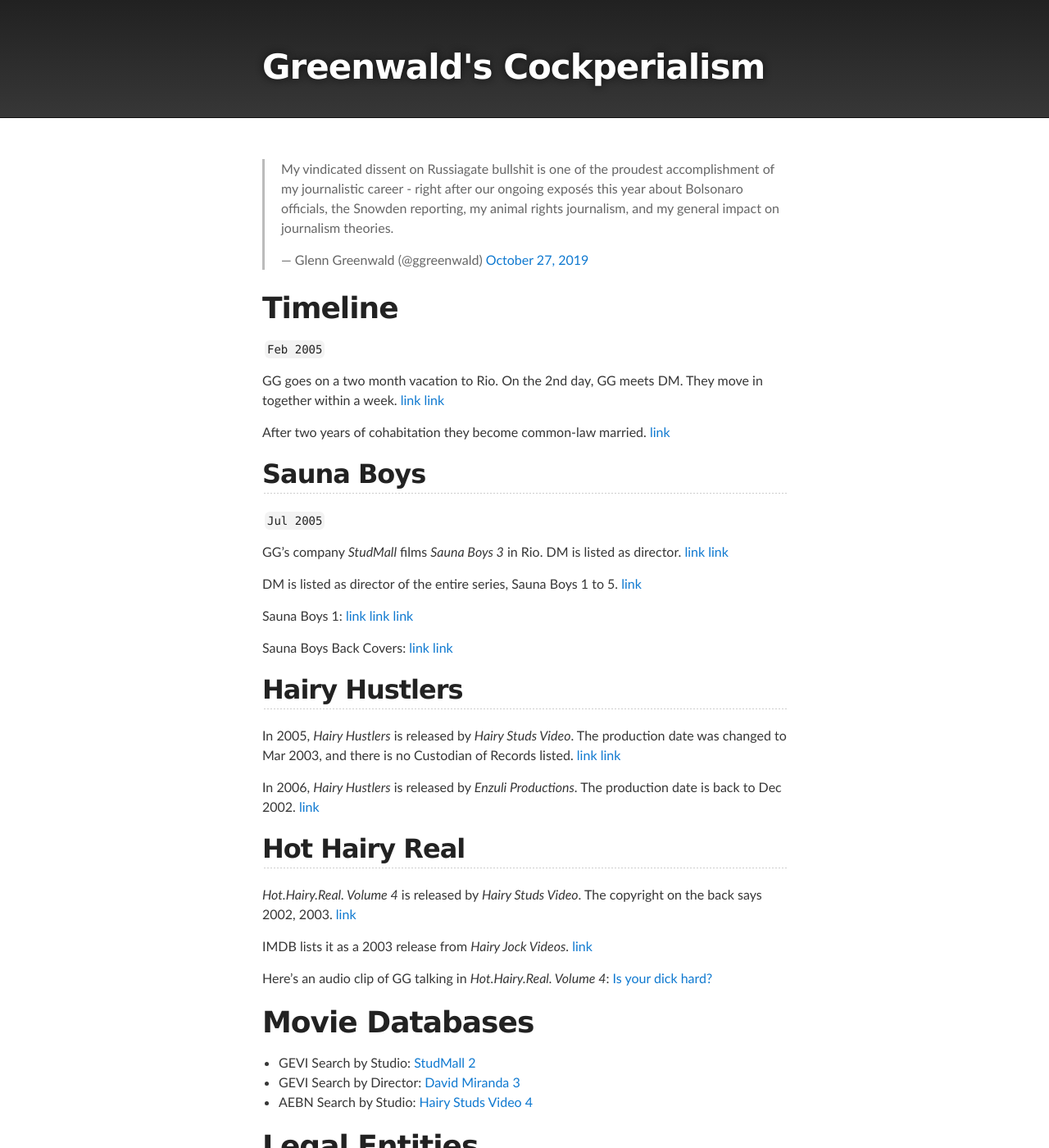
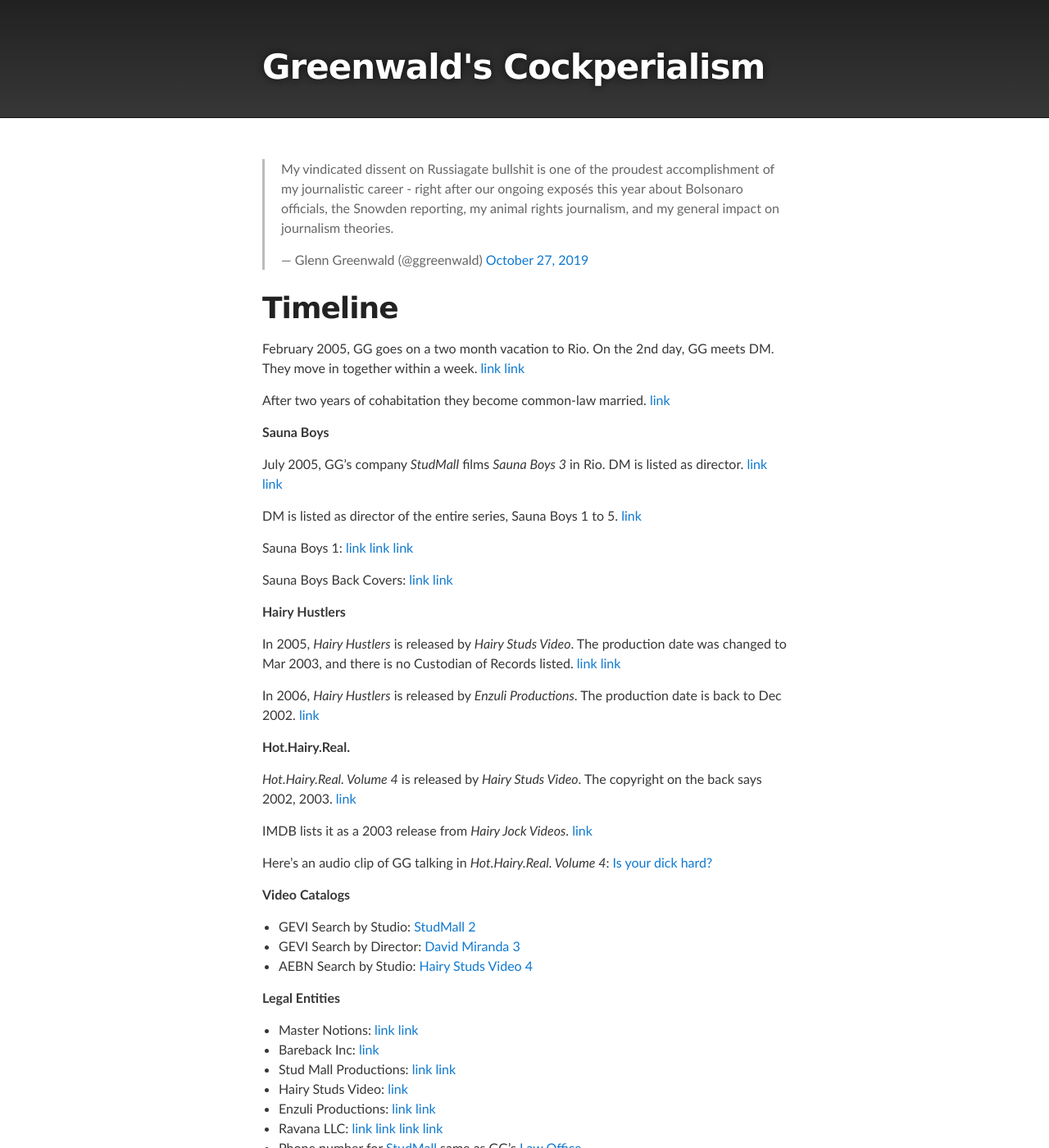
Before and after one commit to masternotions/masternotions.github.io, a Jekyll site: the page built from index.md, in a window 1280 px wide and 1400 px high. Shown: the whole window at 82% size. Built offline with Jekyll 4.4.1, drawn with Linux system fonts in a browser that asks for light colours; comment, search, counter and statistics services are not loaded; some of the changed text lies outside the part shown.

Commit message:
Update index.md

```diff
--- a/index.md
+++ b/index.md
@@ -1,26 +1,22 @@
 ---
 layout: index
-modified: "Sep 8, 2020"
+modified: "September 9, 2020"
 ---
 
 <blockquote class="twitter-tweet" data-conversation="none" data-dnt="true"><p lang="en" dir="ltr">My vindicated dissent on Russiagate bullshit is one of the proudest accomplishment of my journalistic career - right after our ongoing exposés this year about Bolsonaro officials, the Snowden reporting, my animal rights journalism, and my general impact on journalism theories.</p>&mdash; Glenn Greenwald (@ggreenwald) <a href="https://twitter.com/ggreenwald/status/1188552902744387584?ref_src=twsrc%5Etfw">October 27, 2019</a></blockquote>
 
 # Timeline
 
-``Feb 2005``
-
-GG goes on a two month vacation to Rio. On the 2nd day, GG meets DM. They move in together within a week.
+February 2005, GG goes on a two month vacation to Rio. On the 2nd day, GG meets DM. They move in together within a week.
 [link](https://twitter.com/wokyleeks/status/1298827978164453378)
 [link](https://twitter.com/AlanVRK/status/1298322296579522564)
 
 After two years of cohabitation they become common-law married.
 [link](https://twitter.com/AlanVRK/status/1298323770743152640)
 
-## Sauna Boys
+__Sauna Boys__
 
-``Jul 2005``
-
-GG's company _StudMall_ films _Sauna Boys 3_ in Rio. DM is listed as director.
+July 2005, GG's company _StudMall_ films _Sauna Boys 3_ in Rio. DM is listed as director.
 [link](https://twitter.com/AlanVRK/status/1298727516736233472)
 [link](https://twitter.com/AlanVRK/status/1299105381910802445)
 
@@ -31,7 +27,7 @@ Sauna Boys 1: [link](https://twitter.com/AlanVRK/status/1298731008389509125) [li
 
 Sauna Boys Back Covers: [link](https://twitter.com/AlanVRK/status/1298715175051079687) [link](https://twitter.com/AlanVRK/status/1299718665345134594)
 
-## Hairy Hustlers
+__Hairy Hustlers__
 
 In 2005, _Hairy Hustlers_ is released by _Hairy Studs Video_. The production date was changed to Mar 2003, and there is no Custodian of Records listed.
 [link](https://twitter.com/AlanVRK/status/1299761145922945027)
@@ -40,7 +36,7 @@ In 2005, _Hairy Hustlers_ is released by _Hairy Studs Video_. The production dat
 In 2006, _Hairy Hustlers_ is released by _Enzuli Productions_. The production date is back to Dec 2002.
 [link](https://twitter.com/AlanVRK/status/1299767507654529025)
 
-## Hot Hairy Real
+__Hot.Hairy.Real.__
 
 _Hot.Hairy.Real. Volume 4_ is released by _Hairy Studs Video_. The copyright on the back says 2002, 2003.
 [link](https://twitter.com/AlanVRK/status/1299754728897863685)
@@ -49,13 +45,13 @@ IMDB lists it as a 2003 release from _Hairy Jock Videos_. [link](https://www.imd
 
 Here's an audio clip of GG talking in _Hot.Hairy.Real. Volume 4_: [Is your dick hard?](./media/hairy-studs-4-audio.mp4)
 
-# Movie Databases
+__Video Catalogs__
 
 - GEVI Search by Studio: [StudMall](./assets/images/gevi-studio-studmall.png) <sup>[2]</sup>
 - GEVI Search by Director: [David Miranda](./assets/images/gevi-director-dm.png) <sup>[3]</sup>
 - AEBN Search by Studio: [Hairy Studs Video](./assets/images/aebn-series-hairystuds.png) <sup>[4]</sup>
 
-# Legal Entities
+__Legal Entities__
 
 - Master Notions: [link](https://twitter.com/AlanVRK/status/1299119861809975297) [link](https://twitter.com/AlanVRK/status/1298995252284362752)
 - Bareback Inc: [link](https://twitter.com/AlanVRK/status/1298734275601281025)
@@ -63,9 +59,6 @@ Here's an audio clip of GG talking in _Hot.Hairy.Real. Volume 4_: [Is your dick
 - Hairy Studs Video: [link](https://twitter.com/AlanVRK/status/1299762747266215937)
 - Enzuli Productions: [link](https://twitter.com/AlanVRK/status/1299776571482476548) [link](https://twitter.com/AlanVRK/status/1299788774382211072)
 - Ravana LLC: [link](https://twitter.com/AlanVRK/status/1298626981848899585) [link](https://twitter.com/AlanVRK/status/1298717258919813122) [link](https://twitter.com/AlanVRK/status/1299080322919862272) [link](https://twitter.com/AlanVRK/status/1299081614513840128)
-
-Associations:
-
 - Phone number for [StudMall](http://web.archive.org/web/20050208081923/http://www.studmall.com/contact.php) same as GG's [Law Office](https://www.bizexposed.com/New_York-USA/B/Law_Office_of_Glenn_Green_Wald-New_York.php).
 
 # Documents
```
